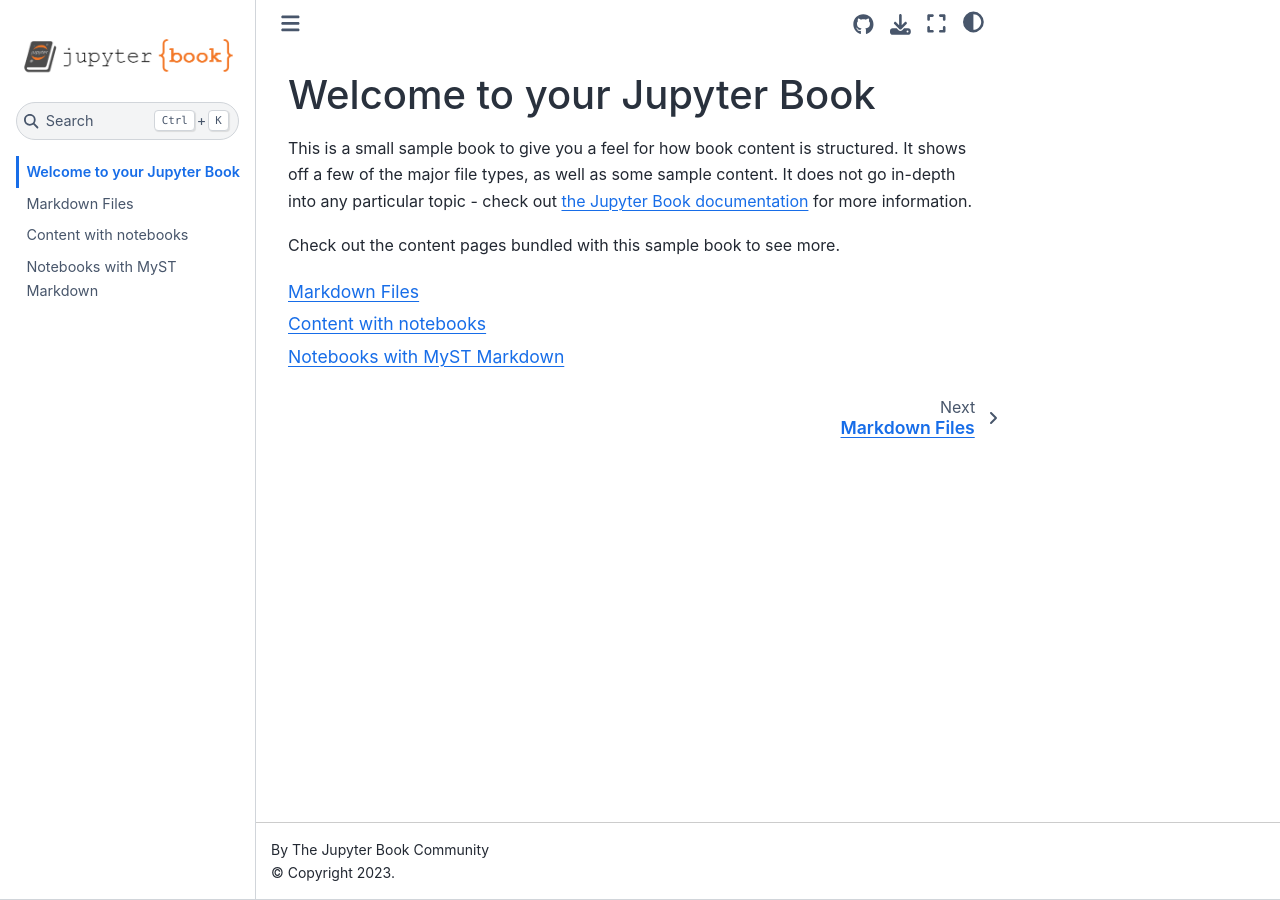
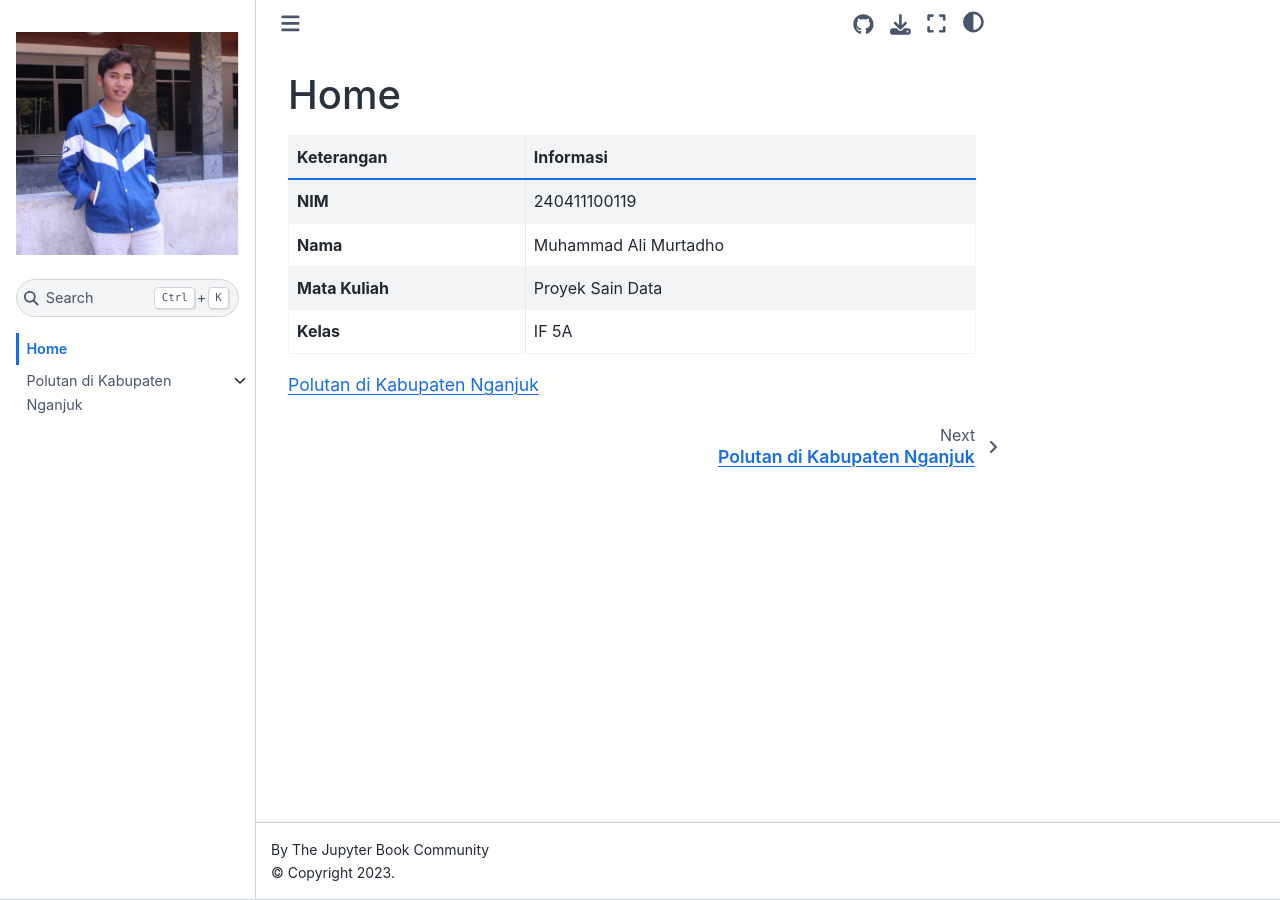
Before and after one commit to itsaalii/PSD, a Jupyter Book: the page built from intro.md, in a window 1280 px wide. Built offline with Jupyter Book 1.0.4 settings and Sphinx 7.4.7 and the Sphinx Book theme 1.1.4, drawn with Linux system fonts in a browser that asks for light colours.

Commit message:
feat: initial

````diff
--- a/_toc.yml
+++ b/_toc.yml
@@ -4,6 +4,7 @@
 format: jb-book
 root: intro
 chapters:
-- file: markdown
-- file: notebooks
-- file: markdown-notebooks
+- file: view/tugas1/polutan
+  sections:
+  - file: view/tugas1/bussiness-understanding
+  - file: view/tugas1/data-understanding
--- a/intro.md
+++ b/intro.md
@@ -1,11 +1,11 @@
-# Welcome to your Jupyter Book
+# Home
 
-This is a small sample book to give you a feel for how book content is
-structured.
-It shows off a few of the major file types, as well as some sample content.
-It does not go in-depth into any particular topic - check out [the Jupyter Book documentation](https://jupyterbook.org) for more information.
-
-Check out the content pages bundled with this sample book to see more.
+| Keterangan        | Informasi              |
+|-------------------|------------------------|
+| **NIM**           | 240411100119           |
+| **Nama**          | Muhammad Ali Murtadho  |
+| **Mata Kuliah**   | Proyek Sain Data       |
+| **Kelas**         | IF 5A                  |
 
 ```{tableofcontents}
 ```
--- a/markdown-notebooks.md
+++ /dev/null
@@ -1,53 +0,0 @@
----
-jupytext:
-  formats: md:myst
-  text_representation:
-    extension: .md
-    format_name: myst
-    format_version: 0.13
-    jupytext_version: 1.11.5
-kernelspec:
-  display_name: Python 3
-  language: python
-  name: python3
----
-
-# Notebooks with MyST Markdown
-
-Jupyter Book also lets you write text-based notebooks using MyST Markdown.
-See [the Notebooks with MyST Markdown documentation](https://jupyterbook.org/file-types/myst-notebooks.html) for more detailed instructions.
-This page shows off a notebook written in MyST Markdown.
-
-## An example cell
-
-With MyST Markdown, you can define code cells with a directive like so:
-
-```{code-cell}
-print(2 + 2)
-```
-
-When your book is built, the contents of any `{code-cell}` blocks will be
-executed with your default Jupyter kernel, and their outputs will be displayed
-in-line with the rest of your content.
-
-```{seealso}
-Jupyter Book uses [Jupytext](https://jupytext.readthedocs.io/en/latest/) to convert text-based files to notebooks, and can support [many other text-based notebook files](https://jupyterbook.org/file-types/jupytext.html).
-```
-
-## Create a notebook with MyST Markdown
-
-MyST Markdown notebooks are defined by two things:
-
-1. YAML metadata that is needed to understand if / how it should convert text files to notebooks (including information about the kernel needed).
-   See the YAML at the top of this page for example.
-2. The presence of `{code-cell}` directives, which will be executed with your book.
-
-That's all that is needed to get started!
-
-## Quickly add YAML metadata for MyST Notebooks
-
-If you have a markdown file and you'd like to quickly add YAML metadata to it, so that Jupyter Book will treat it as a MyST Markdown Notebook, run the following command:
-
-```
-jupyter-book myst init path/to/markdownfile.md
-```
--- a/markdown.md
+++ /dev/null
@@ -1,55 +0,0 @@
-# Markdown Files
-
-Whether you write your book's content in Jupyter Notebooks (`.ipynb`) or
-in regular markdown files (`.md`), you'll write in the same flavor of markdown
-called **MyST Markdown**.
-This is a simple file to help you get started and show off some syntax.
-
-## What is MyST?
-
-MyST stands for "Markedly Structured Text". It
-is a slight variation on a flavor of markdown called "CommonMark" markdown,
-with small syntax extensions to allow you to write **roles** and **directives**
-in the Sphinx ecosystem.
-
-For more about MyST, see [the MyST Markdown Overview](https://jupyterbook.org/content/myst.html).
-
-## Sample Roles and Directives
-
-Roles and directives are two of the most powerful tools in Jupyter Book. They
-are like functions, but written in a markup language. They both
-serve a similar purpose, but **roles are written in one line**, whereas
-**directives span many lines**. They both accept different kinds of inputs,
-and what they do with those inputs depends on the specific role or directive
-that is being called.
-
-Here is a "note" directive:
-
-```{note}
-Here is a note
-```
-
-It will be rendered in a special box when you build your book.
-
-Here is an inline directive to refer to a document: {doc}`markdown-notebooks`.
-
-
-## Citations
-
-You can also cite references that are stored in a `bibtex` file. For example,
-the following syntax: `` {cite}`holdgraf_evidence_2014` `` will render like
-this: {cite}`holdgraf_evidence_2014`.
-
-Moreover, you can insert a bibliography into your page with this syntax:
-The `{bibliography}` directive must be used for all the `{cite}` roles to
-render properly.
-For example, if the references for your book are stored in `references.bib`,
-then the bibliography is inserted with:
-
-```{bibliography}
-```
-
-## Learn more
-
-This is just a simple starter to get you started.
-You can learn a lot more at [jupyterbook.org](https://jupyterbook.org).
--- /dev/null
+++ b/view/tugas1/polutan.md
@@ -0,0 +1 @@
+# Polutan di Kabupaten Nganjuk
````
Also changed, not shown: view/tugas1/bussiness-understanding.md (added, +1 -0 lines), view/tugas1/data-understanding.md (added, +1 -0 lines), logo.png, notebooks.ipynb (deleted), tes.ipynb (added), 3 other files.
